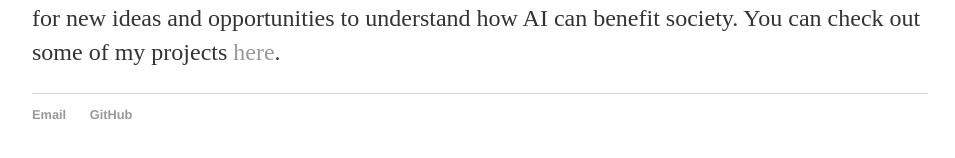
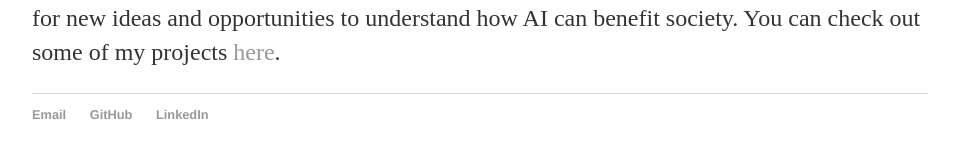
Before and after one commit to VRSoorya/vr_soorya.github.io, a Jekyll site: the page built from index.html, in a window 1280 px wide. Shown: the part 320-478 px from the top of the page, without its empty margins (160-1115 px from the left). Built offline with Jekyll 4.4.1, drawn with Linux system fonts in a browser that asks for light colours.

Commit message:
Update default.html

```diff
--- a/_layouts/default.html
+++ b/_layouts/default.html
@@ -20,9 +20,9 @@
 			</div><!-- /.container -->
 			<footer>
 	    		<ul>
-	        	<!---	<li><a href="ATTACH PDF">Resume</a></li> --->
 				<li><a href="mailto:v.r.soorya.108@gmail.com">Email</a></li>
 	        		<li><a href="https://github.com/VRSoorya">GitHub</a></li>
+				<li><a href="https://www.linkedin.com/in/vrsoorya">LinkedIn</a></li>
 				</ul>
 			</footer>
 		</body>
```
